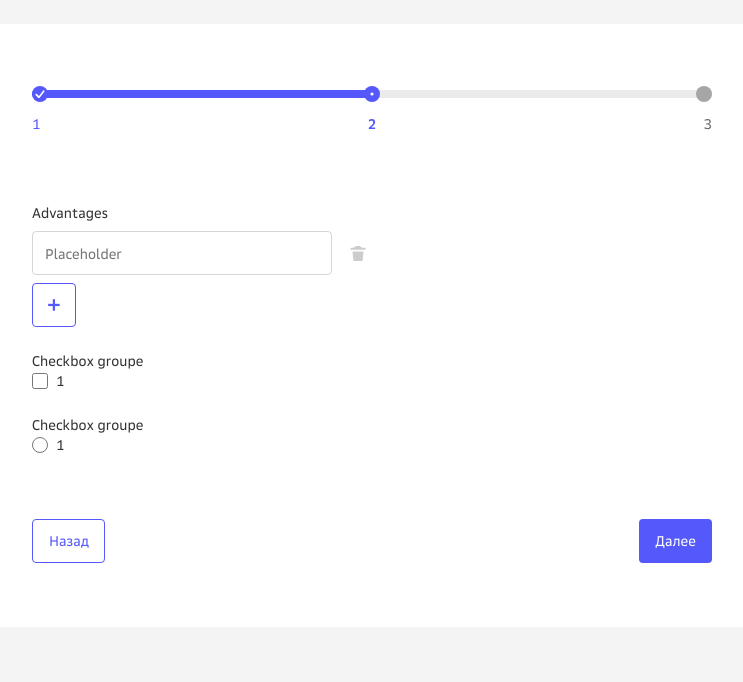
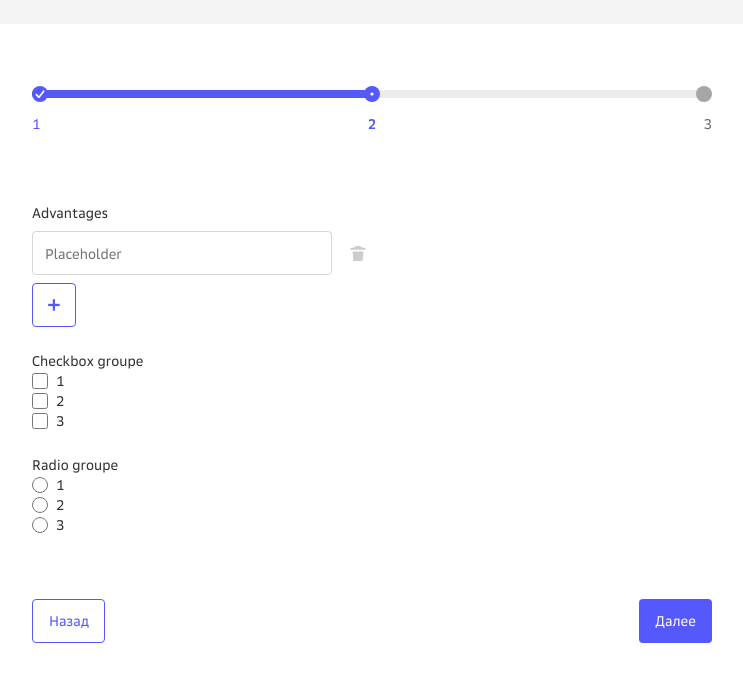
Before and after one commit to Gravi7ON/frontend-cloud-camp, a React (Vite) app: page /step-two in a window 1280 px wide. Shown: the top 682 px of the page, without its empty margins (268-1011 px from the left). Built offline with nearby package versions, Linux system fonts and the light colour scheme; a web font is replaced by a local one.

Commit message:
Добавляет функционал step two form

```diff
--- a/src/components/step-one-form/step-one-form.tsx
+++ b/src/components/step-one-form/step-one-form.tsx
@@ -1,10 +1,10 @@
 import { useNavigate } from 'react-router-dom';
 import { SubmitHandler, useForm } from 'react-hook-form';
 import * as yup from 'yup';
+import { yupResolver } from '@hookform/resolvers/yup';
 import Layout from '../layouts/layout';
 import { AppRoute, ButtonNavigateMarker } from 'src/constant';
 import { useAppDispatch, useAppSelector } from 'src/hooks/store.hooks';
-import { yupResolver } from '@hookform/resolvers/yup';
 import { getStepOneFormValues } from 'src/store/step-one-form/selectors';
 import { setStepOneFormValues } from 'src/store/step-one-form/step-one-form';
 
--- a/src/components/step-two-form/step-two-form.tsx
+++ b/src/components/step-two-form/step-two-form.tsx
@@ -1,9 +1,44 @@
 import { useNavigate } from 'react-router-dom';
+import { useState } from 'react';
+import { SubmitHandler, useFieldArray, useForm } from 'react-hook-form';
 import Layout from '../layouts/layout';
-import { AppRoute } from 'src/constant';
+import { AppRoute, ButtonNavigateMarker } from 'src/constant';
+
+const INPUTS_GROUPE = [1, 2, 3];
+const INITIAL_ID = crypto.randomUUID();
+
+type Inputs = {
+  advantages: string[];
+  checkbox: string[];
+  radio: string;
+};
 
 export default function StepTwoForm(): JSX.Element {
   const navigate = useNavigate();
+
+  const [advantages, setAdvantages] = useState([
+    `field-advantages-${INITIAL_ID}`,
+  ]);
+
+  const {
+    register,
+    handleSubmit,
+    formState: { errors },
+  } = useForm<Inputs>({
+    mode: 'all',
+  });
+
+  const onSubmit: SubmitHandler<Inputs> = (formData, event) => {
+    console.log(formData);
+
+    // dispatch(setStepOneFormValues(formData));
+    // const detail = (event?.nativeEvent as CustomEvent).detail;
+    // if (detail === ButtonNavigateMarker.Back) {
+    //   navigate(AppRoute.Intro);
+    // } else {
+    //   navigate(AppRoute.StepTwo);
+    // }
+  };
 
   return (
     <Layout>
@@ -87,21 +122,44 @@ export default function StepTwoForm(): JSX.Element {
           </svg>
         </div>
         <div className="popup-form__form-step-one">
-          <form style={{ width: '336px' }}>
+          <form
+            onSubmit={handleSubmit(onSubmit)}
+            style={{ width: '336px', position: 'relative' }}
+          >
             <label htmlFor="advantages-list">
               <span className="input__label">Advantages</span>
             </label>
             <ul id="advantages-list">
-              <li className="advantages-list__container">
+              {advantages.map((field, index) => {
+                const uuid = field.replace(/field-advantages-/, '');
+
+                return (
+                  <li
+                    key={field}
+                    className="advantages-list__container"
+                  >
                     <input
-                  id="field-advantages-1"
+                      id={field}
                       className="step-one"
-                  name="advantages-1"
                       placeholder="Placeholder"
+                      {...register(`advantages.${index}`)}
                     />
                     <svg
+                      onClick={(evt) => {
+                        const elementId = evt.currentTarget.id.replace(
+                          /button-remove-/,
+                          ''
+                        );
+                        setAdvantages((prev) =>
+                          [...prev].filter(
+                            (field) =>
+                              field.replace(/field-advantages-/, '') !==
+                              elementId
+                          )
+                        );
+                      }}
                       className="input-trash__remove"
-                  id="button-remove-1"
+                      id={`button-remove-${uuid}`}
                       xmlns="http://www.w3.org/2000/svg"
                       width="20"
                       height="19"
@@ -118,40 +176,91 @@ export default function StepTwoForm(): JSX.Element {
                       />
                     </svg>
                   </li>
+                );
+              })}
             </ul>
-            <button id="button-add">+</button>
+            <button
+              id="button-add"
+              onClick={(evt) => {
+                evt.preventDefault();
+                setAdvantages((prev) => [
+                  ...prev,
+                  `field-advantages-${crypto.randomUUID()}`,
+                ]);
+              }}
+            >
+              +
+            </button>
             <label htmlFor="checkbox-list">
               <span className="input__label">Checkbox groupe</span>
             </label>
             <ul id="checkbox-list">
-              <li className="checkbox-list-container">
+              {INPUTS_GROUPE.map((item) => (
+                <li
+                  key={item}
+                  className="checkbox-list-container"
+                >
                   <input
                     className="field-checkbox-groupe-option"
-                  id="field-checkbox-groupe-option-1"
+                    id={`field-checkbox-groupe-option-${item}`}
                     type="checkbox"
+                    defaultValue={item}
+                    {...register('checkbox', {
+                      required: 'choose no less one',
+                    })}
                   />
-                <span>1</span>
+                  <span>{item}</span>
                 </li>
+              ))}
             </ul>
+            {errors.checkbox && (
+              <span
+                style={{ bottom: '84px', position: 'absolute', right: 0 }}
+                className="input__error-message"
+              >
+                {errors.checkbox.message}
+              </span>
+            )}
             <label htmlFor="radio-button-list">
-              <span className="input__label">Checkbox groupe</span>
+              <span className="input__label">Radio groupe</span>
             </label>
             <ul id="radio-button-list">
-              <li className="checkbox-list-container">
+              {INPUTS_GROUPE.map((item) => (
+                <li
+                  key={item}
+                  className="checkbox-list-container"
+                >
                   <input
                     className="field-checkbox-groupe-option"
-                  id="field-checkbox-groupe-option-1"
+                    id={`field-checkbox-groupe-option-${item}`}
                     type="radio"
+                    defaultValue={item}
+                    {...register('radio', { required: 'choose item' })}
                   />
-                <span>1</span>
+                  <span>{item}</span>
                 </li>
+              ))}
             </ul>
+            {errors.radio && (
+              <span
+                style={{ bottom: '-20px', position: 'absolute', right: 0 }}
+                className="input__error-message"
+              >
+                {errors.radio.message}
+              </span>
+            )}
           </form>
         </div>
         <div className="button-container">
           <button
             onClick={(evt) => {
-              navigate(AppRoute.StepOne);
+              const form = document.querySelector('form');
+              const event = new CustomEvent('submit', {
+                detail: ButtonNavigateMarker.Back,
+                bubbles: true,
+                cancelable: true,
+              });
+              form?.dispatchEvent(event);
             }}
             id="button-back"
             className="popup-form__button-back"
@@ -160,7 +269,13 @@ export default function StepTwoForm(): JSX.Element {
           </button>
           <button
             onClick={(evt) => {
-              navigate(AppRoute.StepThree);
+              const form = document.querySelector('form');
+              const event = new CustomEvent('submit', {
+                detail: ButtonNavigateMarker.Next,
+                bubbles: true,
+                cancelable: true,
+              });
+              form?.dispatchEvent(event);
             }}
             id="button-next"
             className="popup-form__button-next"
```
Lines whose indentation alone changed are shown as unchanged.
